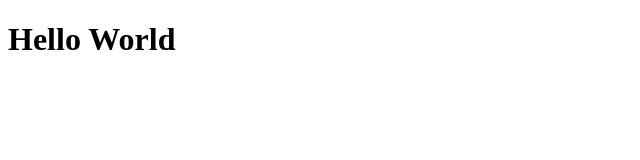
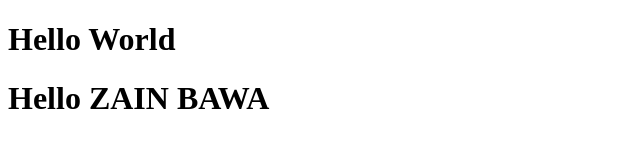
Before and after one commit to Zakariya-khan/Learning, a plain HTML site: page index.html in a window 1280 px wide. Shown: the whole page, without its empty margins (0-640 px from the left). Drawn offline with Linux system fonts and the light colour scheme.

Commit message:
Update index.html
checking CICD

```diff
--- a/index.html
+++ b/index.html
@@ -7,5 +7,6 @@
 </head>
 <body>
     <h1>Hello World</h1>
+    <h1>Hello ZAIN BAWA</h1>
 </body>
 </html>
```
